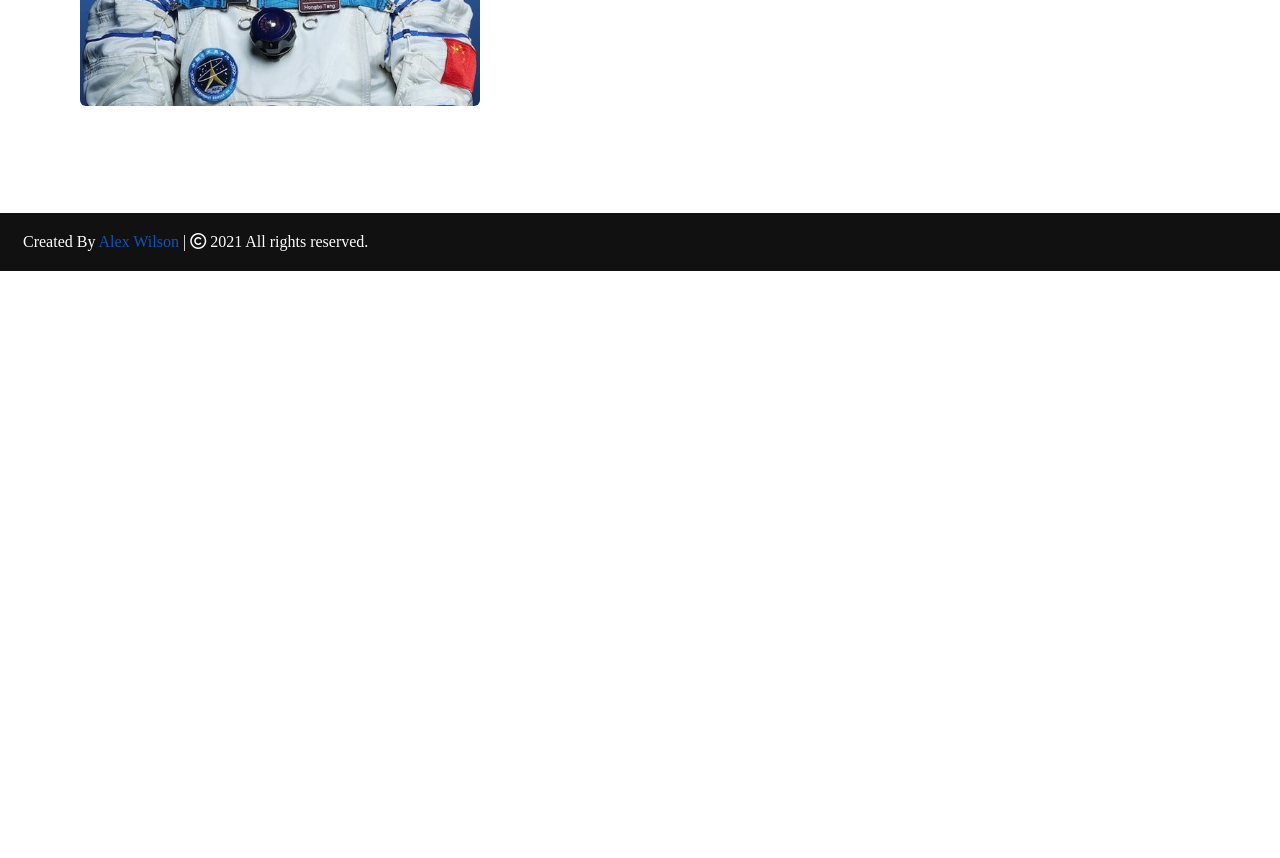
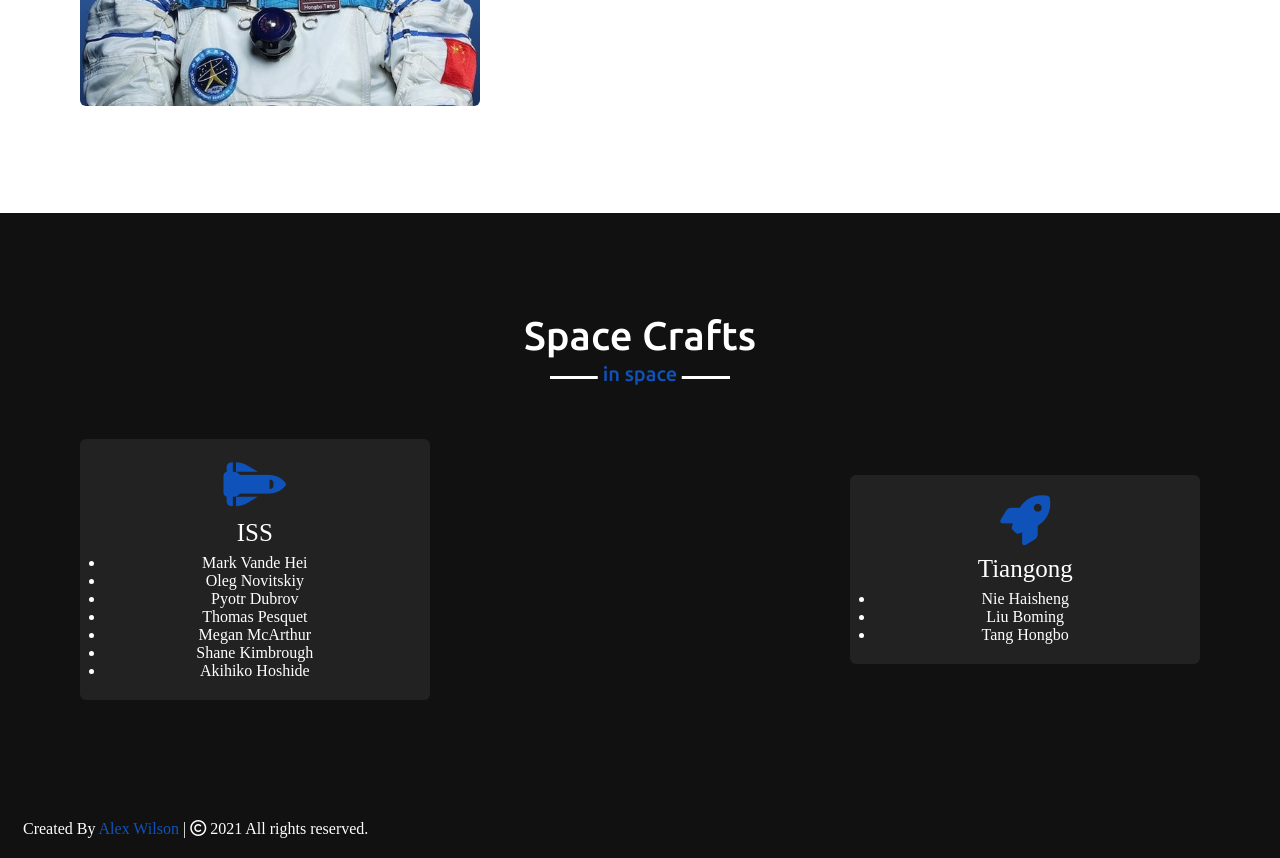
Before and after one commit to alexjowilson10/assignment-5, a plain HTML site: page index.html in a window 1280 px wide. Shown: the part 8317-9175 px from the top of the page. Before the commit the page ends 8588 px from the top, so only its background shows below. Drawn offline with nearby package versions, Linux system fonts and the light colour scheme.

Commit message:
finalized

```diff
--- a/index.html
+++ b/index.html
@@ -239,40 +239,44 @@
 
 
 
-    <!--Project Section Start -->
-<!--
+    <!-- Crafts Section -->
     <section class="project" id="project">
         <div class="max-width">
-            <h2 class="title">My projects</h2>
+            <h2 class="title">Space Crafts</h2>
             <div class="project-content">
                 <div class="card">
                     <div class="box">
-                        <i class="fas fa-desktop"></i>
-                        <div class="text">Chat Room Server</div>
-                        <p>A server for a simple online chat application done in C. Used socket programming fundamentals to get this
-                            accomplished. </p>
+                        <i class="fas fa-space-shuttle"></i>
+                        <div class="text">ISS</div>
+                        <p>
+                            <ul>
+                                <li>Mark Vande Hei</li>
+                                <li>Oleg Novitskiy</li>
+                                <li>Pyotr Dubrov</li>
+                                <li>Thomas Pesquet</li>
+                                <li>Megan McArthur</li>
+                                <li>Shane Kimbrough</li>
+                                <li>Akihiko Hoshide</li>
+                            </ul>
+                        </p>
                     </div>
                 </div>
                 <div class="card">
                     <div class="box">
-                        <i class="fas fa-desktop"></i>
-                        <div class="text">Deadwood GUI Board Game</div>
-                        <p> In class project of the Deadwood board game done in Java to enforce OOP concepts.
-                         I parsed a large XML file that contains the data of the game fundamentals such as game cards, player stats, location of players on board etc.
-                         The GUI of the game was done in Java Swing.</p>
-                    </div>
-                </div>
-                <div class="card">
-                    <div class="box">
-                        <i class="fas fa-desktop"></i>
-                        <div class="text">Microshell</div>
-                        <p> A simple shell created in C that is capable of processing common shell commands like cd, ls, pipes, processing scripts, etc. </p>
+                        <i class="fas fa-rocket"></i>
+                        <div class="text">Tiangong</div>
+                        <p>
+                            <ul>
+                                <li>Nie Haisheng</li>
+                                <li>Liu Boming</li>
+                                <li>Tang Hongbo</li>
+                            </ul>
+                        </p>
                     </div>
                 </div>
             </div>
         </div>
     </section>
--->
 
 
 
--- a/style.css
+++ b/style.css
@@ -291,7 +291,7 @@ section .title::after{
 }
 .project .title::after, .hobbies .title::after{
     background: #111;
-    content: "my hard work"
+    content: "in space"
 }
 .project .project-content .card{
     width: calc(33% - 20px);
```
